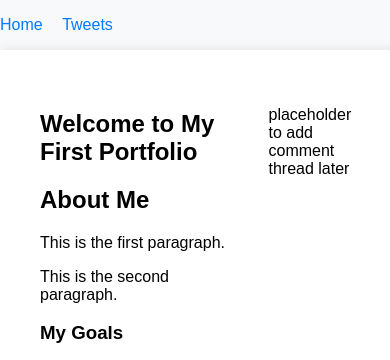
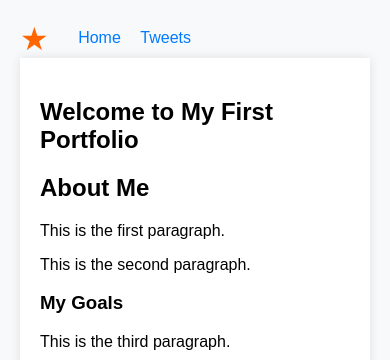
Before and after one commit to zoldyck6666/alx_html_css, a plain HTML site: page css_basic/index.html in a window 390 px wide. Shown: the top 360 px of the page. Drawn offline with Linux system fonts and the light colour scheme.

Commit message:
Add logo and custom styles, make layout responsive

```diff
--- a/css_basic/index.html
+++ b/css_basic/index.html
@@ -2,7 +2,6 @@
 <html lang="en">
 <head>
     <meta charset="UTF-8" />
-    <meta name="viewport" content="width=device-width, initial-scale=1.0">
     <title>My First Portfolio</title>
     <link href="base.css" rel="stylesheet">
     <link href="styles.css" rel="stylesheet">
@@ -10,6 +9,7 @@
 <body class="works_on_smartphone">
     <header>
         <ul>
+            <li class="logo">&#9733;</li>  <!-- Star logo unicode -->
             <li><a href="index.html">Home</a></li>
             <li><a href="tweets.html">Tweets</a></li>
         </ul>
--- a/css_basic/styles.css
+++ b/css_basic/styles.css
@@ -1,5 +1,16 @@
 /* styles.css */
+
+/* Flexbox layout (don’t touch this as per instructions) */
+body {
+  display: flex;
+  flex-direction: column;
+  min-height: 100vh;
+}
+
 main {
+  display: flex;
+  flex-direction: row;
+  flex: auto;
   max-width: 800px;
   margin: 0 auto;
   background-color: white;
@@ -7,36 +18,62 @@ main {
   box-shadow: 0 0 10px rgba(0,0,0,0.1);
 }
 
+article {
+  flex: 2;
+  overflow-y: auto;
+  padding-right: 20px;
+}
+
+aside {
+  flex: 1;
+  overflow-y: auto;
+}
+
+/* Footer styling */
 footer {
   text-align: center;
   margin-top: 40px;
   font-size: 0.9em;
   color: #555;
 }
-/* Flexbox layout for full page structure */
-body {
-  display: flex;
-  flex-direction: column;
-  min-height: 100vh;
+
+/* Logo styling */
+.logo {
+  font-size: 2em;    /* Bigger size for the logo */
+  color: #ff6600;    /* Orange color */
+  padding-right: 10px;
+  vertical-align: middle;
+}
+
+/* Additional optional styling */
+header ul {
+  list-style-type: none;
+  padding: 0;
   margin: 0;
 }
 
-main {
-  display: flex;
-  flex-direction: row;
-  flex: auto;
+header ul li {
+  display: inline;
+  margin-right: 15px;
 }
 
-/* Article takes 2/3 of the space */
-article {
-  flex: 2;
-  overflow-y: auto;
-  padding: 20px;
+a {
+  text-decoration: none;
+  color: #007bff;
 }
 
-/* Aside takes 1/3 of the space */
-aside {
-  flex: 1;
-  overflow-y: auto;
-  padding: 20px;
+a:hover {
+  text-decoration: underline;
 }
+
+/* Responsive tweak (optional) */
+@media (max-width: 600px) {
+  main {
+    flex-direction: column;
+  }
+
+  article, aside {
+    flex: auto;
+    padding-right: 0;
+  }
+}
```
